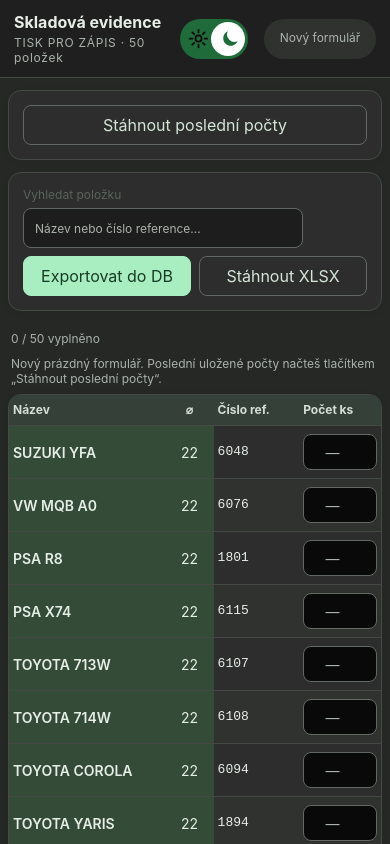
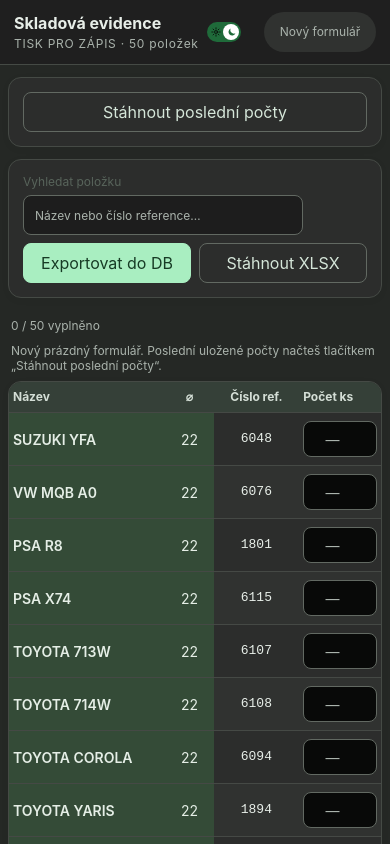
Before and after one commit to jakubsikora1-arch/skladova-evidence, a plain HTML site: page index.html in a window 390 px wide. Shown: the top 844 px of the page. Drawn offline with nearby package versions, Linux system fonts and the light colour scheme.

Commit message:
Reduce theme toggle size and center reference numbers

```diff
--- a/styles.css
+++ b/styles.css
@@ -32,31 +32,32 @@ html[data-theme="dark"]{color-scheme:dark;--page-bg:#252825;--topbar-bg:#1f1f1f;
 body{background:var(--page-bg);color:var(--text);transition:background-color .2s,color .2s}.topbar{background:var(--topbar-bg);border-color:var(--panel-border)}.topbar p,.meta,footer{color:var(--muted)}.panel{background:var(--panel-bg);border-color:var(--panel-border);box-shadow:0 2px 8px #0000000a}input{background:var(--input-bg);color:var(--text);border-color:var(--input-border)}input::placeholder{color:var(--muted)}.primary{background:var(--primary);color:var(--primary-text);border-color:var(--primary)}.secondary{background:var(--secondary-bg);color:var(--secondary-text);border-color:var(--input-border)}th{background:var(--table-head);color:var(--table-head-text)}td{border-color:var(--line)}tbody tr:nth-child(even){background:var(--row-alt)}td.name,td.diameter{background:var(--cell-green);color:var(--cell-green-text)}td input{background:var(--input-number-bg);color:var(--text);border-color:var(--input-border)}.dialog p{color:var(--dialog-text)}#toast{background:var(--toast-bg)}.badge{background:var(--row-alt);color:var(--muted)}.badge.good{background:#e2f3e5;color:#17652d}.badge.bad{background:#fde8e6;color:#9b2c22}html[data-theme="dark"] .badge.good{background:#254b32;color:#b8efc5}html[data-theme="dark"] .badge.bad{background:#542c29;color:#ffc2bb}html[data-theme="dark"] .danger{background:#542c29;color:#ffc2bb;border-color:#80504b}
 .theme-toggle{
  position:relative;display:flex;align-items:center;justify-content:space-between;
- flex:0 0 84px;width:84px;height:44px;padding:4px;border:0;border-radius:999px;
+ flex:0 0 42px;width:42px;height:22px;padding:2px;border:0;border-radius:999px;
  background:#fff;box-shadow:inset 0 0 0 1px #dce5dc;cursor:pointer;overflow:hidden;
 }
-.theme-option{position:relative;z-index:1;width:36px;height:36px;display:grid;place-items:center;border-radius:50%;color:#111;transition:color .2s}
-.theme-option svg{width:23px;height:23px;fill:none;stroke:currentColor;stroke-width:2;stroke-linecap:round;stroke-linejoin:round}
+.theme-option{position:relative;z-index:1;width:18px;height:18px;display:grid;place-items:center;border-radius:50%;color:#111;transition:color .2s}
+.theme-option svg{width:12px;height:12px;fill:none;stroke:currentColor;stroke-width:2;stroke-linecap:round;stroke-linejoin:round}
 .theme-option.moon-option svg{fill:currentColor;stroke:none}
 .theme-toggle:before{
- content:"";position:absolute;z-index:0;left:4px;top:4px;width:36px;height:36px;border-radius:50%;
+ content:"";position:absolute;z-index:0;left:2px;top:2px;width:18px;height:18px;border-radius:50%;
  background:#1f6b3a;transition:transform .22s ease,background .22s ease;
 }
 .theme-toggle .sun-option{color:#fff}
 html[data-theme="dark"] .theme-toggle{background:#1f6b3a;box-shadow:none}
-html[data-theme="dark"] .theme-toggle:before{transform:translateX(40px);background:#fff}
+html[data-theme="dark"] .theme-toggle:before{transform:translateX(20px);background:#fff}
 html[data-theme="dark"] .theme-toggle .sun-option{color:#080908}
 html[data-theme="dark"] .theme-toggle .moon-option{color:#1f6b3a}
-.theme-toggle:focus-visible{outline:3px solid #a9eec1;outline-offset:3px}
+.theme-toggle:focus-visible{outline:2px solid #a9eec1;outline-offset:2px}
 @media(max-width:620px){
  .topbar{gap:8px}
- .theme-toggle{flex:0 0 68px;width:68px;height:40px;padding:3px}
- .theme-option{width:30px;height:34px}
- .theme-option svg{width:21px;height:21px}
- .theme-toggle:before{left:3px;top:3px;width:34px;height:34px}
- html[data-theme="dark"] .theme-toggle:before{transform:translateX(28px)}
+ .theme-toggle{flex:0 0 34px;width:34px;height:20px;padding:2px}
+ .theme-option{width:14px;height:16px}
+ .theme-option svg{width:10px;height:10px}
+ .theme-toggle:before{left:2px;top:2px;width:16px;height:16px}
+ html[data-theme="dark"] .theme-toggle:before{transform:translateX(14px)}
 }
-@media(max-width:370px){.topbar{padding-left:8px;padding-right:8px;gap:7px}.theme-toggle{flex-basis:60px;width:60px}.theme-option{width:28px;height:34px}.theme-toggle:before{width:34px}html[data-theme="dark"] .theme-toggle:before{transform:translateX(22px)}#syncBadge{min-width:78px;max-width:84px;font-size:11px;padding:6px}}
+@media(max-width:370px){.topbar{padding-left:8px;padding-right:8px;gap:7px}.theme-toggle{flex-basis:30px;width:30px}.theme-option{width:13px;height:16px}.theme-toggle:before{width:14px}html[data-theme="dark"] .theme-toggle:before{transform:translateX(12px)}#syncBadge{min-width:78px;max-width:84px;font-size:11px;padding:6px}}
+
 
 html[data-theme="dark"] .empty{color:#aab3ac}
 html[data-theme="dark"] input.invalid{background:#542c29;border-color:#ef8e83}
@@ -64,3 +65,7 @@ html[data-theme="dark"]
 html[data-theme="dark"] .primary{background:#a9eec1;border-color:#a9eec1;color:#173b25}
 
 /* Application icon in the header */
+
+
+/* Center reference numbers under the "Číslo ref." column */
+th:nth-child(3),td.ref{text-align:center}
```
